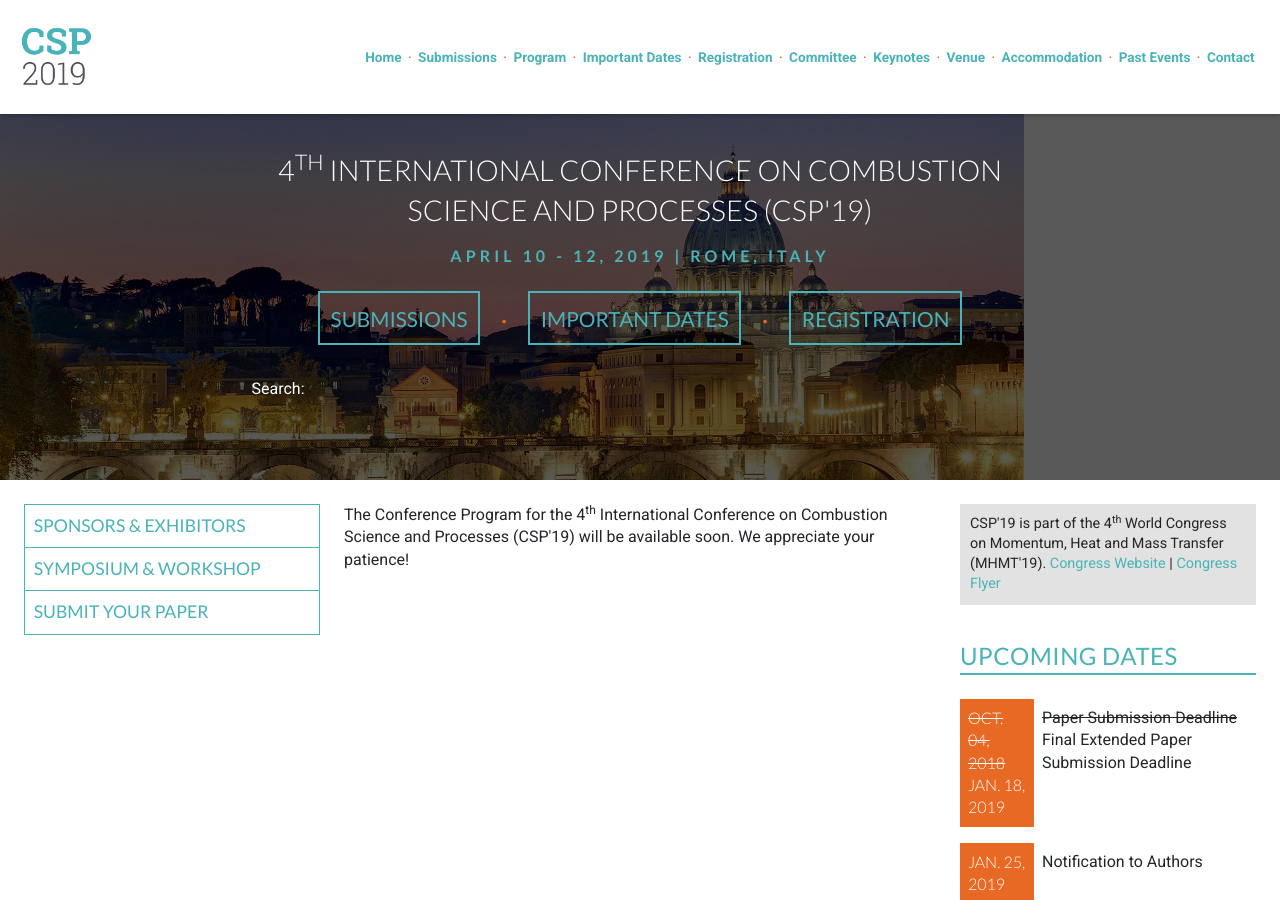
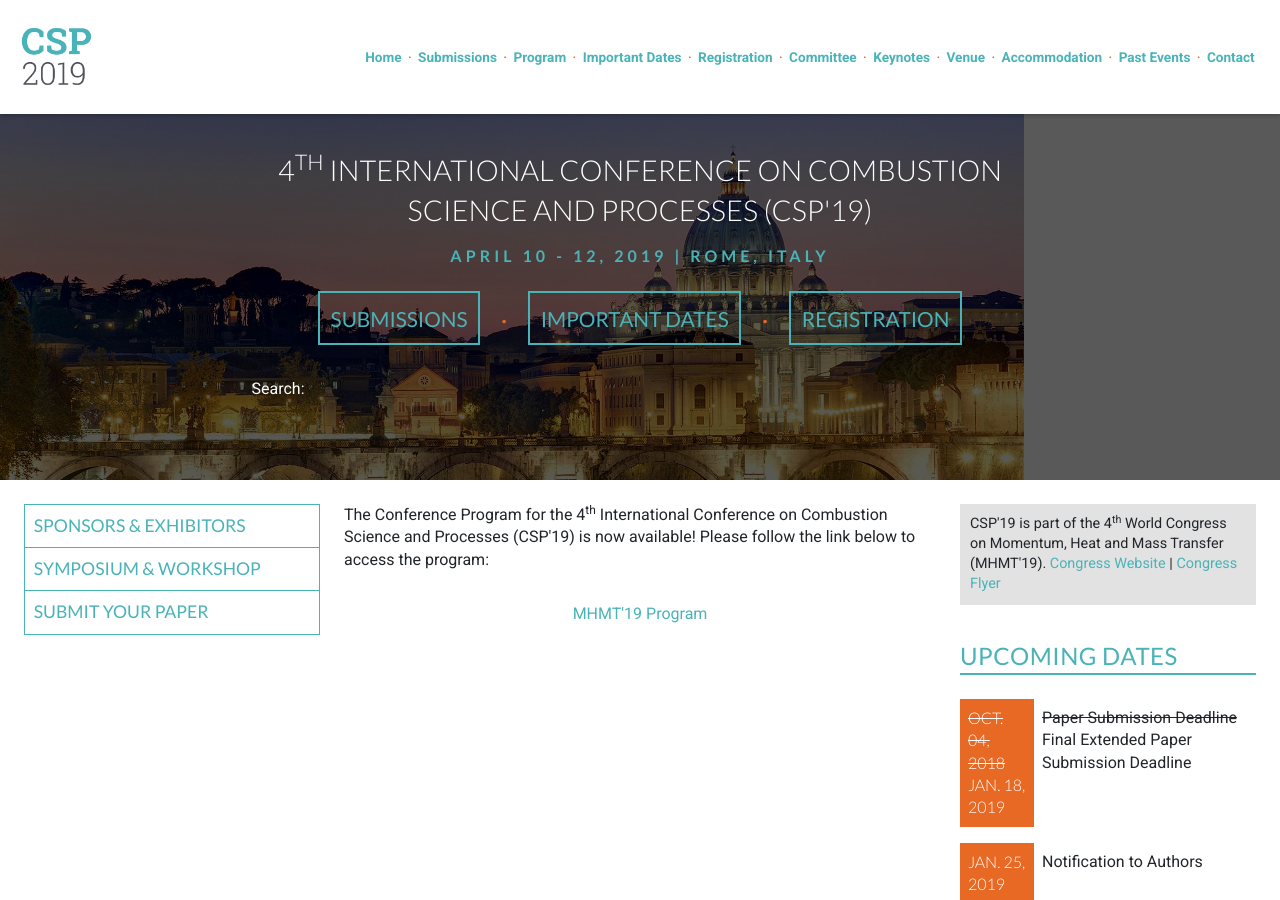
Before and after one commit to intaset/cspconference, a Jekyll site: the page built from program.html, in a window 1280 px wide and 900 px high. Built offline with Jekyll 4.4.1, drawn with Linux system fonts in a browser that asks for light colours; nearby versions of some CDN libraries; Markdown is read by kramdown in place of the engine named in the settings; comment, search, counter and statistics services are not loaded.

Commit message:
added program

```diff
--- a/program.html
+++ b/program.html
@@ -6,12 +6,13 @@ meta: The conference program will allow you to plan out how to best utilize your
 
 <div class="unit unit-s-1 unit-m-1-4-1 unit-l-1-4-1">
   <div class="unit-spacer content">
-     <p class="body">The Conference Program for the 4<sup>th</sup> International Conference on Combustion Science and Processes (CSP'19) will be available soon. We appreciate your patience! </p>
+    <!--  <p class="body">The Conference Program for the 4<sup>th</sup> International Conference on Combustion Science and Processes (CSP'19) will be available soon. We appreciate your patience! </p>-->
 
 
 
-<!--     <p class="body">The Conference Program for the 4<sup>th</sup> International Conference on Combustion Science and Processes (CSP'19) is now available! Please follow the link below to access the program:</p>
+    <p class="body">The Conference Program for the 4<sup>th</sup> International Conference on Combustion Science and Processes (CSP'19) is now available! Please follow the link below to access the program:</p>
 
-    <p align="center"><a href="../MHMT17_Program.pdf" class="body-link">MHMT'18 Program</a></p> -->
+    <p align="center"><a href="https://mhmtcongress.com/program" class="body-link">MHMT'19 Program</a></p>
+
   </div>
   </div>
```
Also changed, not shown: 1 other file.
